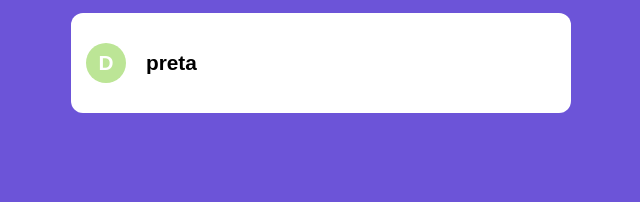
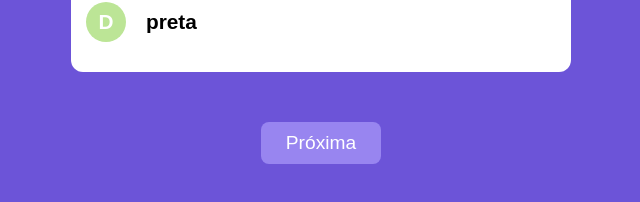
Before and after one commit to Breno44/Quiz, a Next.js app: page / in a window 1280 px wide. Shown: the part 560-762 px from the top of the page, without its empty margins (319-959 px from the left). Built offline with nearby package versions, Linux system fonts and the light colour scheme.

Commit message:
feat:add componente botao

```diff
--- /dev/null
+++ b/components/Botao.tsx
@@ -0,0 +1,20 @@
+import styles from "../styles/Botao.module.css";
+import Link from "next/link";
+
+interface BotaoProps {
+  texto: string;
+  href?: string;
+  onClick?: (e: any) => void;
+}
+
+export default function Botao(props: BotaoProps) {
+  function renderizarBotao() {
+    return (
+      <button className={styles.botao} onClick={props.onClick}>
+        {props.texto}
+      </button>
+    );
+  }
+
+  return props.href ? <Link href={props.href}>{renderizarBotao()}</Link> : renderizarBotao();
+}
--- a/pages/index.tsx
+++ b/pages/index.tsx
@@ -1,4 +1,5 @@
 import { useState } from "react";
+import Botao from "../components/Botao";
 import Questao from "../components/Questao";
 import QuestaoModel from "../model/questao";
 import RespostaModel from "../model/resposta";
@@ -28,6 +29,7 @@
     <div
       style={{
         display: "flex",
+        flexDirection: "column",
         justifyContent: "center",
         alignItems: "center",
         height: "100vh",
@@ -39,6 +41,7 @@
         tempoEsgotado={tempoEsgotado}
         tempoPraResposta={15}
       />
+      <Botao texto="Próxima" href="/resultado" />
     </div>
   );
 }
--- /dev/null
+++ b/pages/resultado.tsx
@@ -0,0 +1,3 @@
+export default function Resultado() {
+  return <div>Resultado</div>;
+}
--- /dev/null
+++ b/styles/Botao.module.css
@@ -0,0 +1,10 @@
+.botao {
+  color: #fff;
+  border-radius: 8px;
+  font-weight: 200;
+  font-size: 1.2rem;
+  border: none;
+  padding: 10px 25px;
+  margin-top: 40px;
+  background-color: #9885f0;
+}
```
